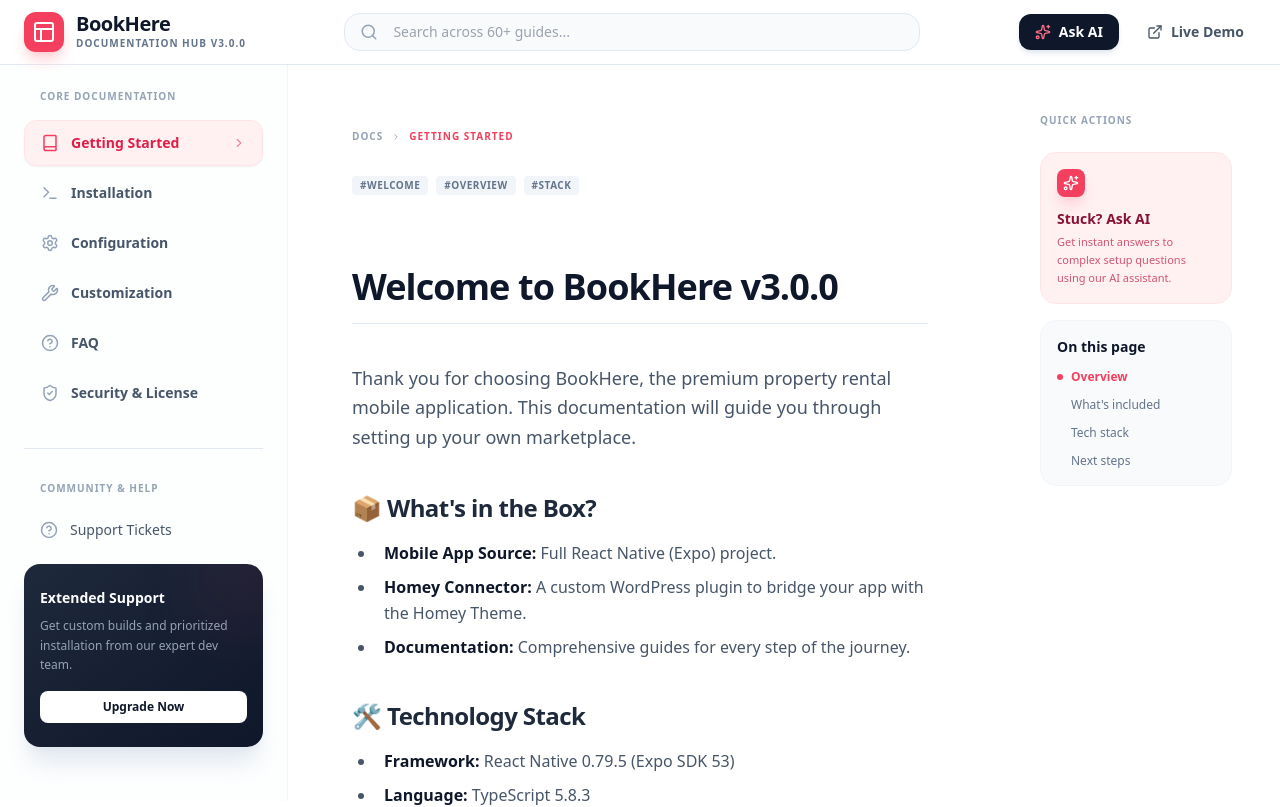
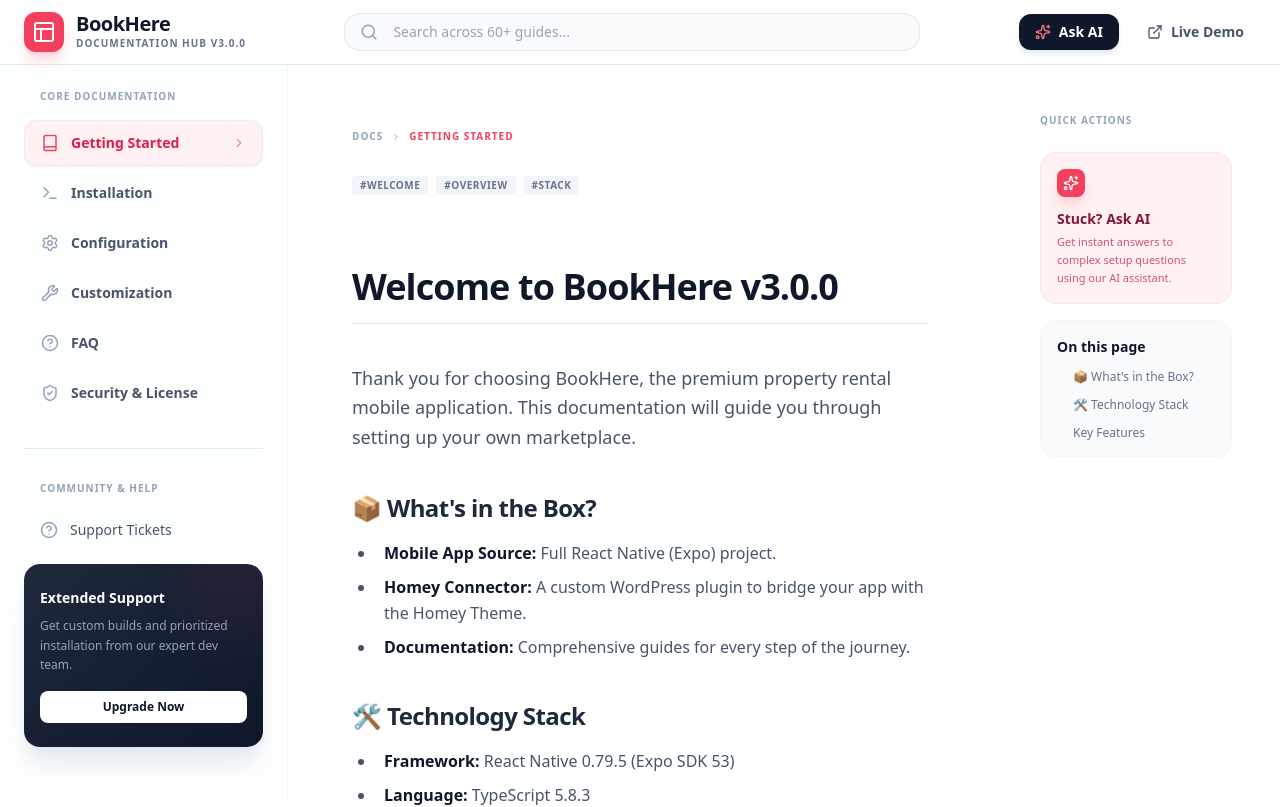
Before and after one commit to webpenter/bookhere-documentation, a React (Vite) app: page / in a window 1280 px wide. Shown: the top 807 px of the page. Built offline with nearby package versions, Linux system fonts and the light colour scheme.

Commit message:
feat: Implement dynamic "On this page" navigation by extracting markdown headers, enabling smooth scrolling, and adding custom scrollbar styling.

```diff
--- a/App.tsx
+++ b/App.tsx
@@ -23,6 +23,7 @@ const App: React.FC = () => {
   const [searchQuery, setSearchQuery] = useState('');
   const [isAiAssistantOpen, setIsAiAssistantOpen] = useState(false);
   const [showBackToTop, setShowBackToTop] = useState(false);
+  const [activeHeaders, setActiveHeaders] = useState<{ id: string; text: string; level: number }[]>([]);
 
   useEffect(() => {
     const handleScroll = () => {
@@ -34,6 +35,15 @@ const App: React.FC = () => {
 
   const scrollToTop = () => {
     window.scrollTo({ top: 0, behavior: 'smooth' });
+  };
+
+  const handleHeaderClick = (id: string) => {
+    const element = document.getElementById(id);
+    if (element) {
+      const yOffset = -80;
+      const y = element.getBoundingClientRect().top + window.pageYOffset + yOffset;
+      window.scrollTo({ top: y, behavior: 'smooth' });
+    }
   };
 
   const filteredDocs = useMemo<DocsContent>(() => {
@@ -204,6 +214,7 @@ const App: React.FC = () => {
                     window.scrollTo({ top: 0, behavior: 'smooth' });
                   }
                 }}
+                onHeadersFound={setActiveHeaders}
               />
             </article>
 
@@ -256,18 +267,24 @@ const App: React.FC = () => {
                 Get instant answers to complex setup questions using our AI assistant.
               </p>
             </button>
-            <div className="p-4 rounded-2xl bg-slate-50 border border-slate-100">
-              <h5 className="font-bold text-slate-900 text-sm mb-3">On this page</h5>
-              <ul className="space-y-3 text-xs text-slate-500">
-                <li className="flex items-center gap-2 text-rose-500 font-bold">
-                  <div className="w-1.5 h-1.5 rounded-full bg-rose-500" />
-                  Overview
-                </li>
-                <li className="hover:text-slate-900 cursor-pointer pl-3.5 transition-colors font-medium">What's included</li>
-                <li className="hover:text-slate-900 cursor-pointer pl-3.5 transition-colors font-medium">Tech stack</li>
-                <li className="hover:text-slate-900 cursor-pointer pl-3.5 transition-colors font-medium">Next steps</li>
-              </ul>
-            </div>
+
+            {activeHeaders.length > 0 && (
+              <div className="p-4 rounded-2xl bg-slate-50 border border-slate-100 flex flex-col max-h-[calc(85vh-250px)]">
+                <h5 className="font-bold text-slate-900 text-sm mb-3 shrink-0">On this page</h5>
+                <ul className="space-y-3 text-xs text-slate-500 overflow-y-auto pr-2 custom-scrollbar">
+                  {activeHeaders.map((header) => (
+                    <li
+                      key={header.id}
+                      onClick={() => handleHeaderClick(header.id)}
+                      className={`hover:text-rose-500 cursor-pointer transition-colors font-medium break-words ${header.level === 3 ? 'pl-4' : ''
+                        }`}
+                    >
+                      {header.text}
+                    </li>
+                  ))}
+                </ul>
+              </div>
+            )}
           </div>
         </aside>
       </div>
--- a/components/MarkdownRenderer.tsx
+++ b/components/MarkdownRenderer.tsx
@@ -5,10 +5,21 @@ import { Copy, Check, Quote, Square, CheckSquare } from 'lucide-react';
 interface MarkdownRendererProps {
   content: string;
   onNavigate?: (tab: string) => void;
+  onHeadersFound?: (headers: { id: string; text: string; level: number }[]) => void;
 }
 
-const MarkdownRenderer: React.FC<MarkdownRendererProps> = ({ content, onNavigate }) => {
+const MarkdownRenderer: React.FC<MarkdownRendererProps> = ({ content, onNavigate, onHeadersFound }) => {
   const [copiedIndex, setCopiedIndex] = React.useState<number | null>(null);
+
+  React.useEffect(() => {
+    if (onHeadersFound) {
+      const blocks = parseBlocks(content);
+      const headers = blocks
+        .filter(b => b.type === 'h2' || b.type === 'h3')
+        .map(b => ({ id: b.id, text: b.content, level: b.type === 'h2' ? 2 : 3 }));
+      onHeadersFound(headers);
+    }
+  }, [content, onHeadersFound]);
 
   const handleCopy = (text: string, index: number) => {
     navigator.clipboard.writeText(text);
--- a/index.html
+++ b/index.html
@@ -11,6 +11,10 @@
         body { font-family: 'Inter', sans-serif; }
         .hide-scrollbar::-webkit-scrollbar { display: none; }
         .hide-scrollbar { -ms-overflow-style: none; scrollbar-width: none; }
+        .custom-scrollbar::-webkit-scrollbar { width: 4px; }
+        .custom-scrollbar::-webkit-scrollbar-track { background: transparent; }
+        .custom-scrollbar::-webkit-scrollbar-thumb { background: #e2e8f0; border-radius: 10px; }
+        .custom-scrollbar::-webkit-scrollbar-thumb:hover { background: #fb7185; }
     </style>
 <script type="importmap">
 {
```
